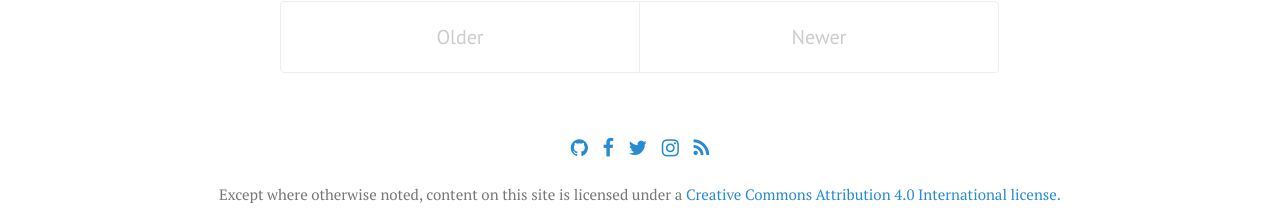
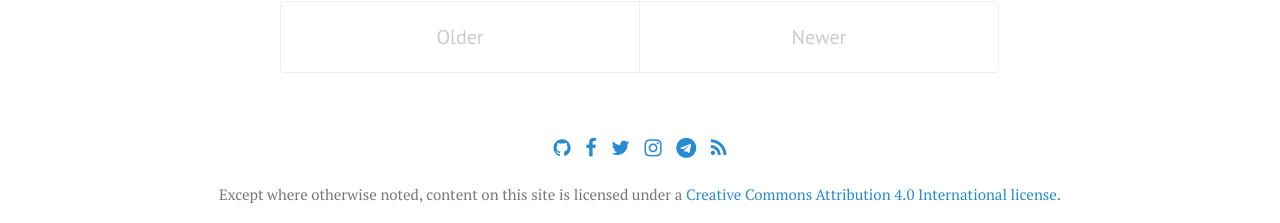
Before and after one commit to hopandfork/hopandfork.github.io, a Jekyll site: the page built from index.html, in a window 1280 px wide. Shown: the part 1991-2214 px from the top of the page. Built offline with Jekyll 4.4.1, drawn with Linux system fonts in a browser that asks for light colours; nearby versions of some CDN libraries; the list of posts is cut into pages by our own code; comment, search, counter and statistics services are not loaded.

Commit message:
Adds telegram link

```diff
--- a/_layouts/default.html
+++ b/_layouts/default.html
@@ -33,6 +33,8 @@
 	      &nbsp;
 	      <a href="https://www.instagram.com/hopandfork/"><i class="fa fa-instagram" aria-hidden="true"></i></a>
 	      &nbsp;
+              <a href="https://t.me/hopandfork"><i class="fa fa-telegram" aria-hidden="true"></i></a>
+              &nbsp;
 	      <a href="/feed.xml"><i class="fa fa-rss" aria-hidden="true"></i></a>
 	      </p>
       </div>
```
